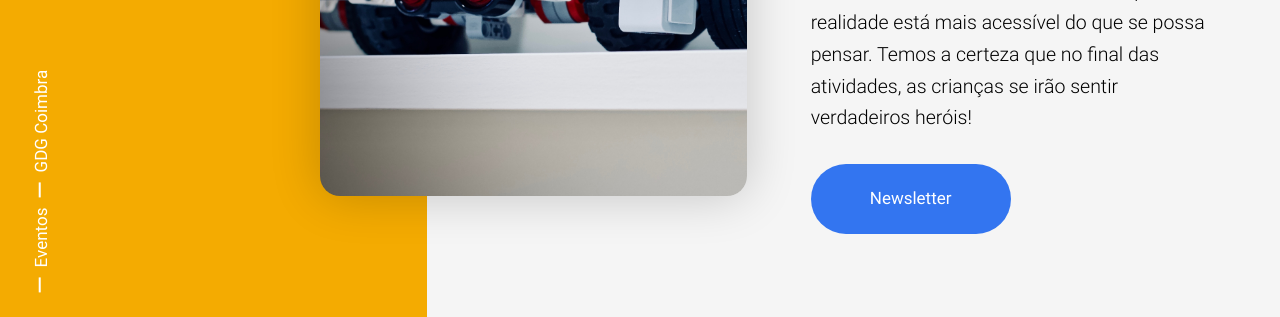
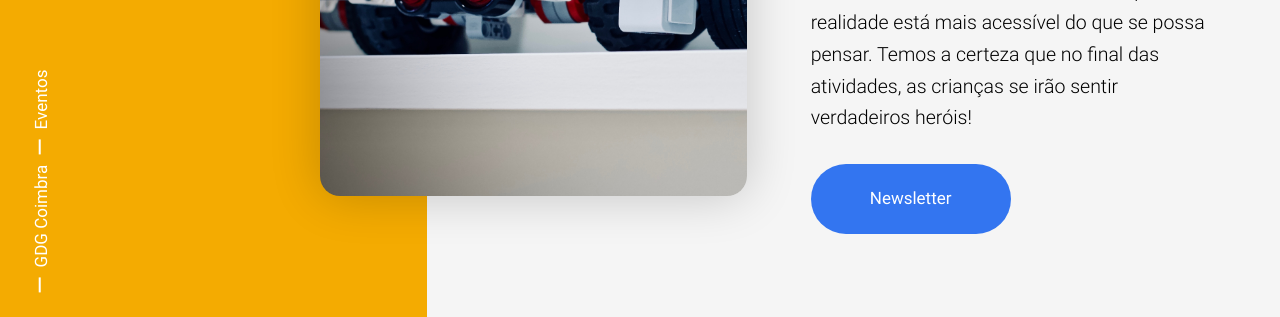
Before and after one commit to GDGCoimbra/gdgkids-website, a React (Create React App) app: page / in a window 1280 px wide. Shown: the part 472-789 px from the top of the page. Built offline with nearby package versions, Linux system fonts and the light colour scheme.

Commit message:
Changed links order on main menu

```diff
--- a/src/design-system/atoms/MainMenuLink.js
+++ b/src/design-system/atoms/MainMenuLink.js
@@ -30,7 +30,7 @@ const Link = styled.li`
     padding: 0;
 
     &:not(:last-child) {
-      margin: 0 0 35px 0;
+      margin: 35px 0 0 0;
     }
 
     &:before {
--- a/src/design-system/molecules/MainMenu.js
+++ b/src/design-system/molecules/MainMenu.js
@@ -18,13 +18,14 @@ const MainMenu = styled.div`
   @media all and (min-width: 768px) {
     grid-column: 1 / span 4;
     grid-row: 2 / -1;
-    flex-direction: row-reverse;
     border-radius: 0;
 
     ul {
       writing-mode: vertical-lr;
       position: absolute;
       bottom: 5vw;
+      display: flex;
+      flex-direction: row-reverse;
       padding: 35px 0;
       transform: rotate(180deg);
       }
```
